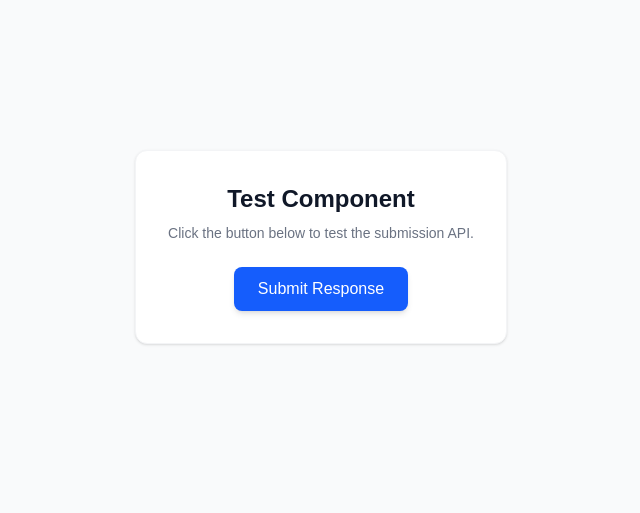
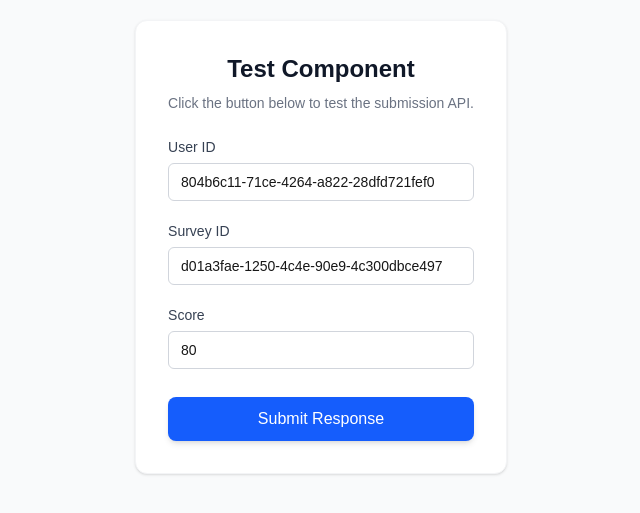
Before and after one commit to Murito-01/voca-app, a Next.js app: page / in a window 1280 px wide. Shown: the part 153-666 px from the top of the page, without its empty margins (319-959 px from the left). Built offline with nearby package versions, Linux system fonts and the light colour scheme.

Commit message:
feat: add dynamic input fields for survey response submission parameters

```diff
--- a/src/components/ui/SubmitResponseButton.tsx
+++ b/src/components/ui/SubmitResponseButton.tsx
@@ -4,6 +4,10 @@ import { useState } from "react";
 import { submitSurveyResponse } from "@/services/response.service";
 
 export default function SubmitResponseButton() {
+  const [userId, setUserId] = useState('804b6c11-71ce-4264-a822-28dfd721fef0');
+  const [surveyId, setSurveyId] = useState('d01a3fae-1250-4c4e-90e9-4c300dbce497');
+  const [score, setScore] = useState<number>(80);
+
   const [isLoading, setIsLoading] = useState(false);
   const [error, setError] = useState<string | null>(null);
   const [success, setSuccess] = useState(false);
@@ -15,9 +19,9 @@ export default function SubmitResponseButton() {
 
     try {
       await submitSurveyResponse({
-        user_id: 'f4cbd13c-d626-4575-833a-cf60e287c643',     // Nanti ambil dari auth
-        survey_id: 'd01a3fae-1250-4c4e-90e9-4c300dbce497', // Nanti dari halaman survey
-        score: 80                 // Sementara hardcode dulu
+        user_id: userId,
+        survey_id: surveyId,
+        score: score
       });
 
       setSuccess(true);
@@ -30,11 +34,44 @@ export default function SubmitResponseButton() {
   };
 
   return (
-    <div className="flex flex-col gap-4 items-center">
+    <div className="flex flex-col gap-5 w-full max-w-sm">
+      <div className="flex flex-col gap-1.5">
+        <label className="text-sm font-medium text-gray-700">User ID</label>
+        <input
+          type="text"
+          value={userId}
+          onChange={e => setUserId(e.target.value)}
+          className="border border-gray-300 rounded-md px-3 py-2 text-sm focus:ring-2 focus:ring-blue-500 focus:border-blue-500 focus:outline-none transition-shadow"
+          placeholder="Enter user UUID"
+        />
+      </div>
+
+      <div className="flex flex-col gap-1.5">
+        <label className="text-sm font-medium text-gray-700">Survey ID</label>
+        <input
+          type="text"
+          value={surveyId}
+          onChange={e => setSurveyId(e.target.value)}
+          className="border border-gray-300 rounded-md px-3 py-2 text-sm focus:ring-2 focus:ring-blue-500 focus:border-blue-500 focus:outline-none transition-shadow"
+          placeholder="Enter survey UUID"
+        />
+      </div>
+
+      <div className="flex flex-col gap-1.5">
+        <label className="text-sm font-medium text-gray-700">Score</label>
+        <input
+          type="number"
+          value={score}
+          onChange={e => setScore(Number(e.target.value))}
+          className="border border-gray-300 rounded-md px-3 py-2 text-sm focus:ring-2 focus:ring-blue-500 focus:border-blue-500 focus:outline-none transition-shadow"
+          placeholder="Enter score"
+        />
+      </div>
+
       <button
         onClick={handleSubmit}
         disabled={isLoading}
-        className={`px-6 py-2.5 font-medium text-white rounded-lg transition-all duration-200 ${
+        className={`mt-2 px-6 py-2.5 font-medium text-white rounded-lg transition-all duration-200 flex justify-center ${
           isLoading
             ? "bg-gray-400 cursor-not-allowed opacity-70"
             : "bg-blue-600 hover:bg-blue-700 active:scale-95 shadow-md hover:shadow-lg"
@@ -54,12 +91,12 @@ export default function SubmitResponseButton() {
       </button>
 
       {error && (
-        <div className="text-red-500 bg-red-50 px-4 py-2 rounded-md border border-red-100 text-sm">
+        <div className="text-red-500 bg-red-50 px-4 py-3 rounded-md border border-red-100 text-sm break-words">
           {error}
         </div>
       )}
       {success && (
-        <div className="text-green-600 bg-green-50 px-4 py-2 rounded-md border border-green-100 text-sm">
+        <div className="text-green-600 bg-green-50 px-4 py-3 rounded-md border border-green-100 text-sm">
           Response submitted successfully!
         </div>
       )}
```
